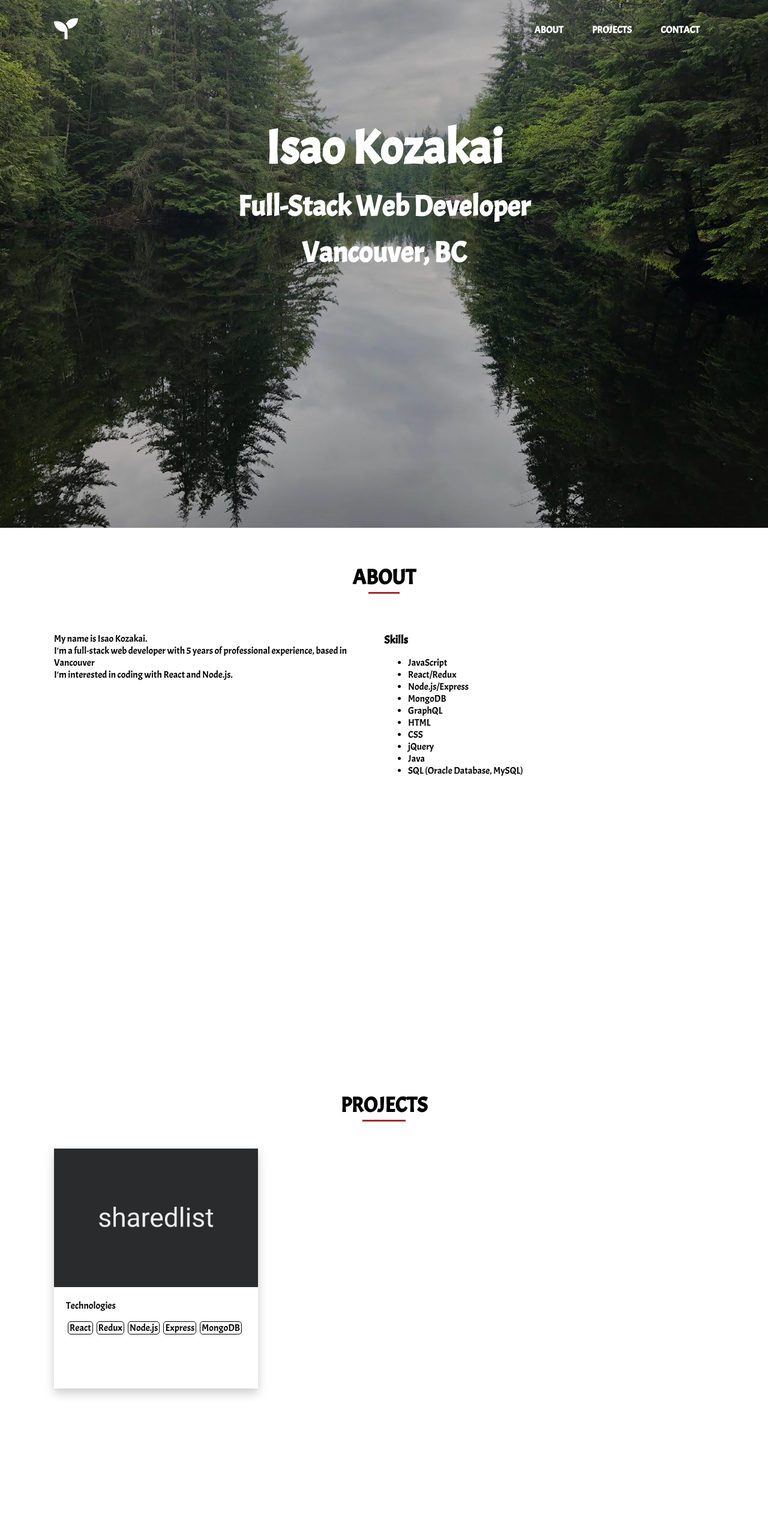
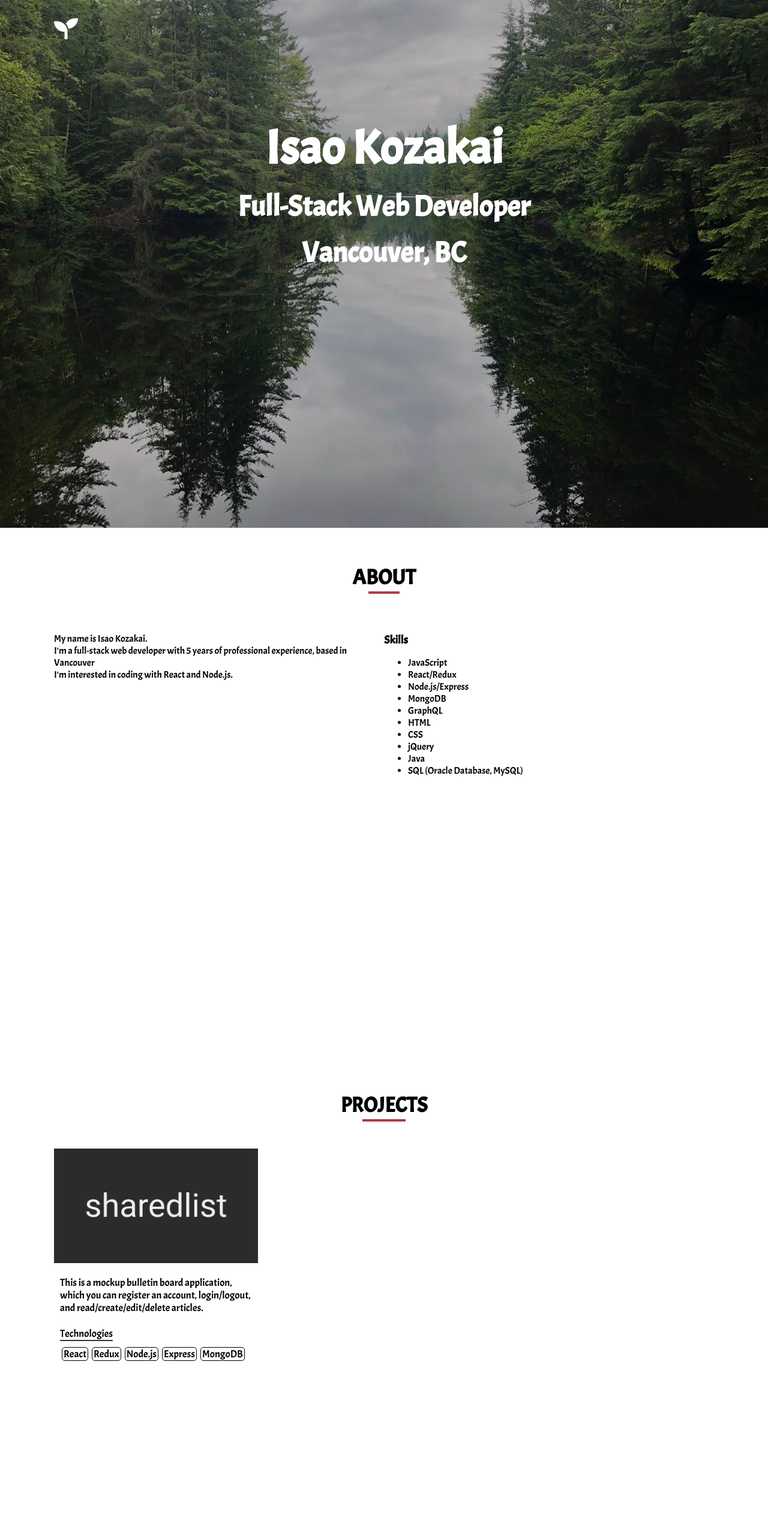
Before and after one commit to isaokozakai/my-portfolio-site_v1, a React (Create React App) app: page / in a window 1280 px wide. Shown: the top 2566 px of the page at 60% size. Built offline with nearby package versions, Linux system fonts and the light colour scheme.

Commit message:
Add the description for sharedlist

```diff
--- a/src/components/Project.js
+++ b/src/components/Project.js
@@ -5,7 +5,8 @@ const Project = (props) => (
     <div className="card">
       <img src={props.imageSrc} alt={props.imageAlt} />
       <div className="description">
-        <p>Technologies</p>
+        {props.children}
+        <p className="technologies">Technologies</p>
         <ul>
           {props.technologies.map((technology, index) => (
             <li key={index}>{technology}</li>
--- a/src/components/Projects.js
+++ b/src/components/Projects.js
@@ -11,7 +11,13 @@ const Projects = () => (
         technologies={[
           "React", "Redux", "Node.js", "Express", "MongoDB"
         ]}
-      />
+      >
+        <p>
+          This is a mockup bulletin board application,
+          which you can register an account, login/logout,
+          and read/create/edit/delete articles.
+        </p>
+      </Project>
     </div>
   </section>
 )
--- a/src/styles/_base.scss
+++ b/src/styles/_base.scss
@@ -163,8 +163,8 @@ section {
   bottom: -5px;
   left: 25%;
   width: 50%;
-  height: 3px;
-  background-color: brown;
+  height: 4px;
+  background-color: rgba(brown, .9);
 }
 
 #about {
@@ -189,16 +189,22 @@ section {
     text-align: left;
 
     .card {
-      transition: 0.2s;
       height: 400px;
-      box-shadow: 0 8px 16px 0 rgba(0,0,0,0.2);
 
       img {
         width: 100%;
       }
       .description {
-        padding: 0 20px;
+        padding: 0 10px;
+        font-size: 17px;
+
+        .technologies {
+          display: inline-block;
+          margin: 5px 0 10px;
+          border-bottom: 2px solid rgba(#000, .8);
+        }
         ul {
+          margin-top: 0;
           padding: 0;
           list-style: none;
           display: flex;
@@ -216,9 +222,6 @@ section {
         }
       }
     }
-
-    .card:hover {
-    }
   }
 }
 
@@ -234,6 +237,7 @@ section {
 
   a {
     text-decoration: none;
+    color: #222;
   }
 
   .social-media {
--- a/src/styles/_pc.scss
+++ b/src/styles/_pc.scss
@@ -37,7 +37,6 @@
     }
 
     #nav {
-      display: flex;
       flex-basis: initial;
       flex-grow: initial;
 
@@ -48,25 +47,17 @@
 
       li {
         display: inline-block;
-        border-radius: 3px;
       }
 
       a {
-        font-weight: bold;
         display: inline-block;
         padding: 0 1.5rem;
-        transition-duration: 0.2s;
       }
     }
   }
 
   .row {
-    display: flex;
     flex-direction: row;
-    align-items: flex-start;
-    justify-content: space-between;
-    flex-wrap: wrap;
-    margin: 0 auto;
     .col {
       flex: 1;
     }
@@ -78,35 +69,7 @@
   .landing-title {
   }
 
-  section {
-    text-align: center;
-  }
-
-  .headline {
-    display: inline-block;
-    font-size: 35px;
-    text-align: center;
-    margin: 20px 0 40px;
-    position: relative;
-  }
-
-  .headline::after {
-    position: absolute;
-    content: " ";
-    display: block;
-    bottom: -5px;
-    left: 25%;
-    width: 50%;
-    height: 3px;
-    background-color: brown;
-  }
-
   #about {
-    min-height: 100vh;
-    .row {
-      margin-top: 30px;
-      text-align: left;
-    }
     h3 {
       margin: 0;
     }
@@ -120,35 +83,8 @@
   }
 
   #contact {
-    margin-bottom: 3rem;
-    margin: 0 auto;
-    text-align: center;
-
     .email {
       font-size: 30px;
-      margin-bottom: 20px;
-    }
-
-    a {
-      text-decoration: none;
-    }
-
-    .social-media {
-      display: flex;
-      justify-content: center;
-
-      a {
-        margin: 0 5px;
-      }
-
-      i {
-        color: gray;
-      }
     }
   }
-
-  footer {
-    text-align: center;
-    margin: 2rem auto;
-  }
 }
```
Also changed, not shown: public/images/sharedlist.png.
